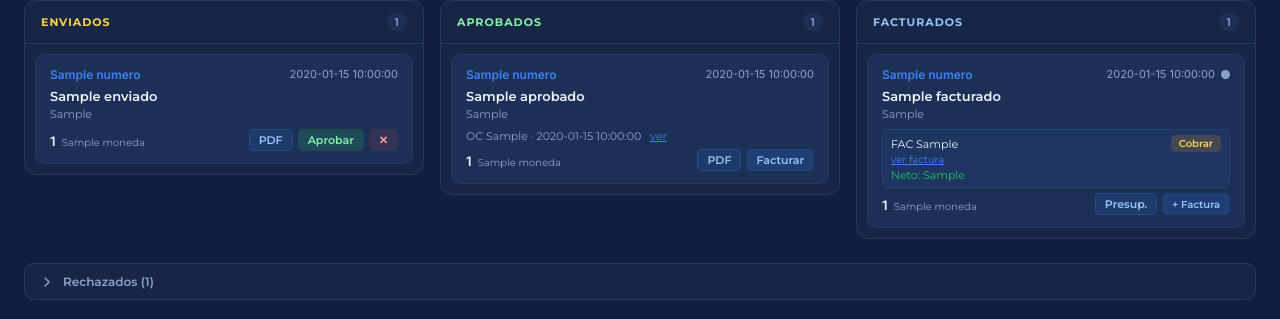
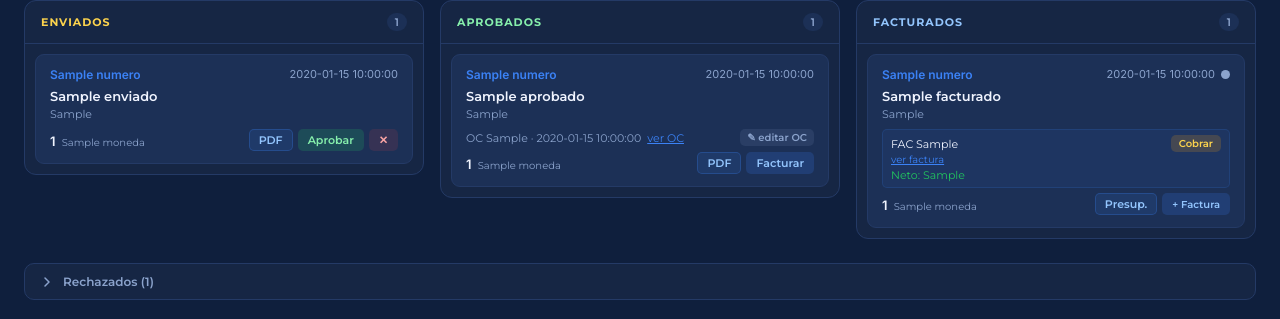
Before and after one commit to gateway-erp/gateway-erp, a Python web app: template templates/dashboard.html in a window 1280 px wide. Shown: the part 265-584 px from the top of the page. Run offline with Jinja, Linux system fonts and the light colour scheme; the template is opened without the code that fills it: most values are stand-ins (such as "Sample title", 1, 10 or a date in 2020).

Commit message:
feat: boton editar OC en cards Aprobados con pre-carga de datos existentes
Co-Authored-By: Claude Sonnet 4.6 <noreply@anthropic.com>

```diff
--- a/templates/dashboard.html
+++ b/templates/dashboard.html
@@ -389,12 +389,16 @@
             </div>
             <div class="kcard-cliente">{{ p.cliente_nombre }}</div>
             <div class="kcard-ref">{{ p.ref_cliente or '—' }}</div>
-            {% if p.oc_numero %}
-            <div style="font-size:11px;color:var(--text-dim);margin-bottom:6px">
-              OC {{ p.oc_numero }}{% if p.oc_fecha %} · {{ p.oc_fecha }}{% endif %}
-              {% if p.oc_drive_link %}<a href="{{ p.oc_drive_link }}" target="_blank" style="color:var(--accent);margin-left:6px">ver</a>{% endif %}
+            <div style="font-size:11px;color:var(--text-dim);margin-bottom:6px;display:flex;align-items:center;gap:6px;flex-wrap:wrap">
+              {% if p.oc_numero %}
+              <span>OC {{ p.oc_numero }}{% if p.oc_fecha %} · {{ p.oc_fecha }}{% endif %}</span>
+              {% if p.oc_drive_link %}<a href="{{ p.oc_drive_link }}" target="_blank" style="color:var(--accent)">ver OC</a>{% endif %}
+              {% else %}
+              <span style="color:rgba(252,165,165,.7)">Sin OC cargada</span>
+              {% endif %}
+              <button class="btn-card" style="padding:2px 7px;font-size:10px;background:rgba(139,163,204,.12);color:var(--text-dim);margin-left:auto"
+                onclick="abrirEditarOC('{{ p.numero }}','{{ p.cliente_nombre | e }}','{{ p.oc_numero or '' }}','{{ p.oc_fecha or '' }}','{{ p.oc_monto or '' }}')">✎ editar OC</button>
             </div>
-            {% endif %}
             <div class="kcard-bottom">
               <div>
                 <span class="kcard-monto">{{ p.total_fmt }}</span>
@@ -696,6 +700,20 @@ function abrirAprobar(numero, cliente) {
   document.getElementById('modal-aprobar-sub').textContent = numero + ' — ' + cliente;
   document.getElementById('form-aprobar').reset();
   document.getElementById('aprobar-numero').value = numero;
+  document.querySelector('#modal-aprobar .modal-title').textContent = 'Marcar como Aprobado';
+  abrirModal('modal-aprobar');
+}
+
+function abrirEditarOC(numero, cliente, ocNumero, ocFecha, ocMonto) {
+  document.getElementById('aprobar-numero').value = numero;
+  document.getElementById('modal-aprobar-sub').textContent = numero + ' — ' + cliente;
+  document.getElementById('form-aprobar').reset();
+  document.getElementById('aprobar-numero').value = numero;
+  // Pre-cargar datos existentes
+  document.querySelector('#form-aprobar [name="oc_numero"]').value = ocNumero;
+  document.querySelector('#form-aprobar [name="oc_fecha"]').value  = ocFecha;
+  document.querySelector('#form-aprobar [name="oc_monto"]').value  = ocMonto;
+  document.querySelector('#modal-aprobar .modal-title').textContent = 'Editar datos OC';
   abrirModal('modal-aprobar');
 }
 
```
